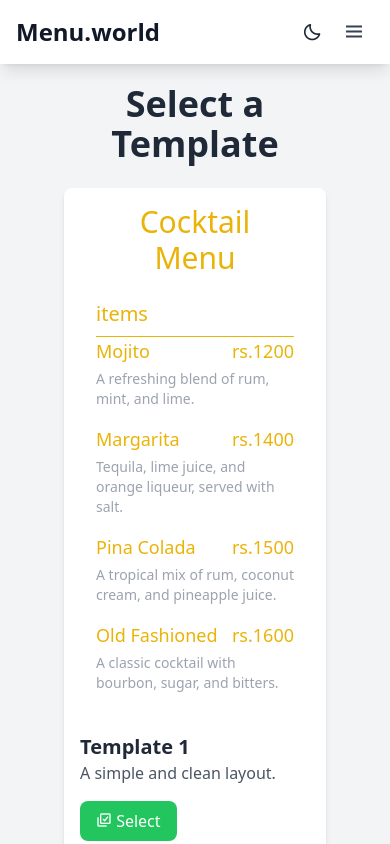
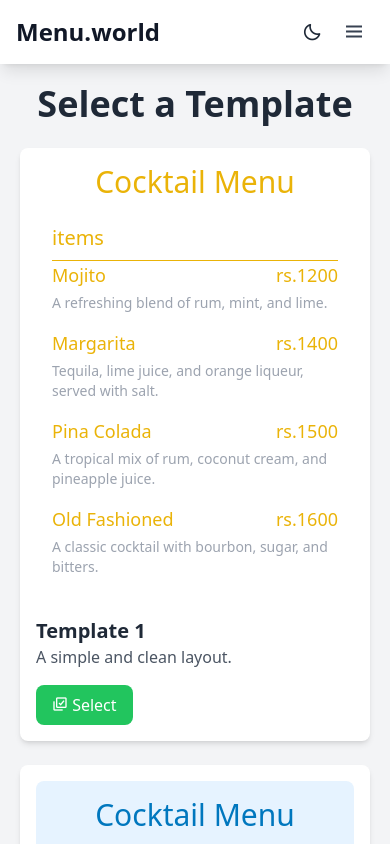
Before and after one commit to harshal20m/Menu.world, a React (Vite) app in the folder Frontend/: page /explore in a window 390 px wide. Shown: the top 844 px of the page. Built offline with nearby package versions, Linux system fonts and the light colour scheme.

Commit message:
select template final change

```diff
--- a/Frontend/src/components/SelectTemplate.jsx
+++ b/Frontend/src/components/SelectTemplate.jsx
@@ -71,11 +71,11 @@ const SelectTemplate = () => {
 	};
 
 	return (
-		<div className="min-h-screen p-16 mt-5 bg-gray-100 dark:bg-gray-900 text-gray-800 dark:text-white ">
+		<div className="min-h-screen pt-16 p-5 sm:p-16 mt-5 bg-gray-100 dark:bg-gray-900 text-gray-800 dark:text-white ">
 			<h2 className="text-4xl font-bold mb-6 text-center">Select a Template</h2>
 			<div className="grid grid-cols-1 sm:grid-cols-2 lg:grid-cols-3 gap-6">
 				{templates.map((template) => (
-					<div key={template.id} className="bg-white dark:bg-gray-800 rounded-lg shadow-md p-4">
+					<div key={template.id} className="bg-white dark:bg-gray-800  rounded-lg shadow-md p-4">
 						<div className="mb-4 ">{React.createElement(template.component, { menu: dummyMenu })}</div>
 						<h3 className="text-xl font-semibold">{template.name}</h3>
 						<p className="text-gray-600 dark:text-gray-400">{template.description}</p>
```
